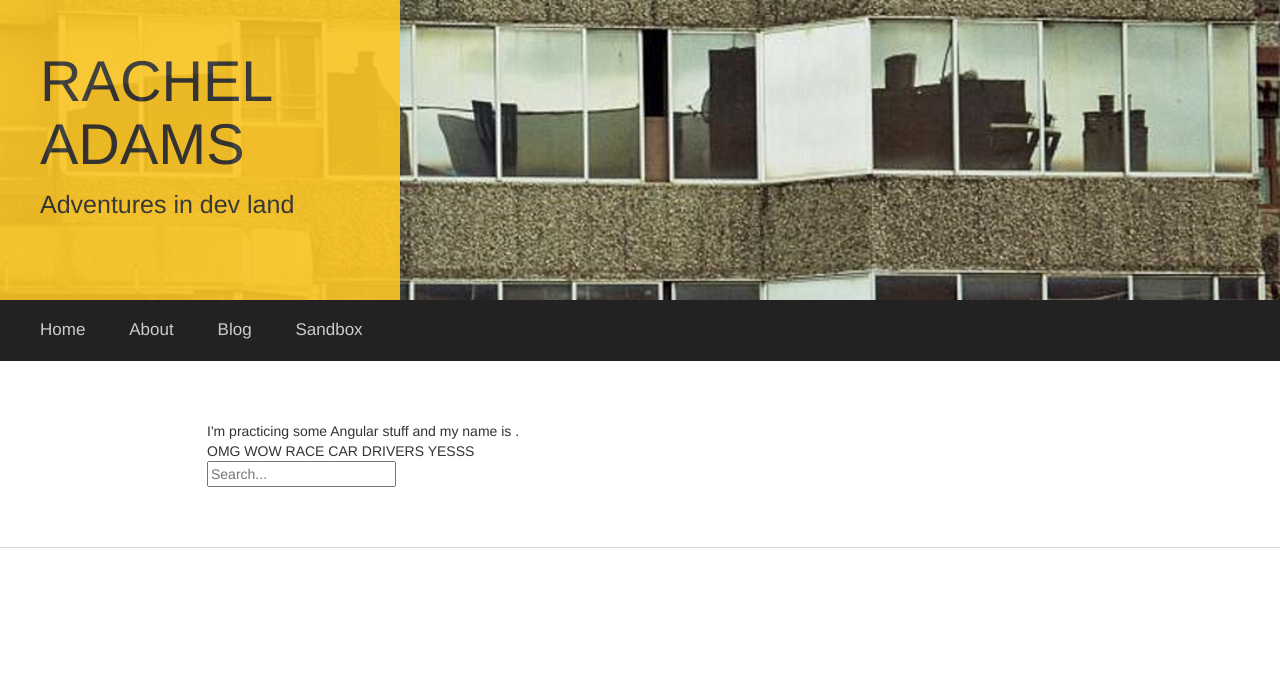
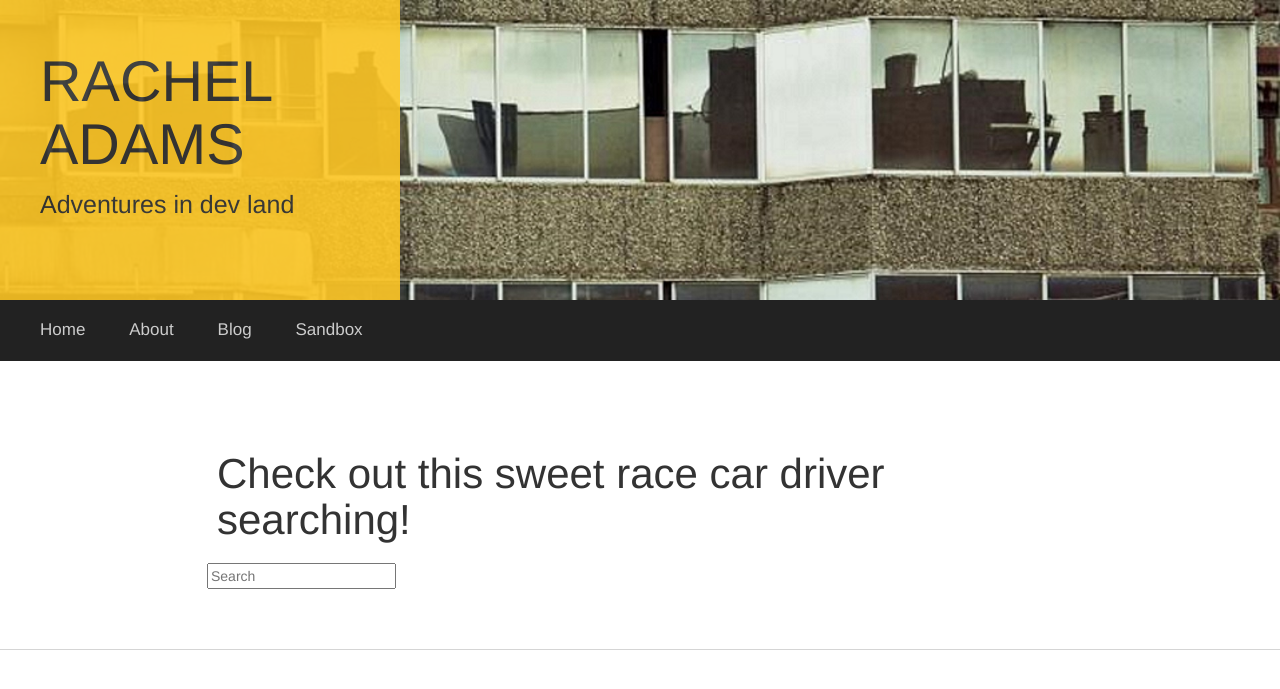
Before and after one commit to rachelAdams/rachelAdams.github.io, a Jekyll site: the page built from sandbox/angular.html, in a window 1280 px wide. Shown: the top 689 px of the page. Built offline with Jekyll 4.4.1, drawn with Linux system fonts in a browser that asks for light colours; nearby versions of some CDN libraries.

Commit message:
prettified

```diff
--- a/sandbox/angular.html
+++ b/sandbox/angular.html
@@ -2,11 +2,12 @@
 layout: default
 ---
 <div ng-controller="rachelCtrl">
-I'm practicing some Angular stuff and my name is <span ng-bind="name"></span>.
-<div>OMG WOW RACE CAR DRIVERS YESSS</div>
-<input type="text" ng-model="nameFilter" placeholder="Search..."/>
+<h1 style="padding:10px">Check out this sweet race car driver searching!</h1>
+<input type="text" ng-model="nameFilter" placeholder="Search"/>
 <div ng-repeat="driver in repos | orderBy: 'Driver.givenName'| filter: nameFilter">
-  <span ng-bind="driver.Driver.givenName"></span>
-  <span ng-bind="driver.Driver.familyName"></span>
+  <div style="padding:5px">
+    <span ng-bind="driver.Driver.givenName"></span>
+    <span ng-bind="driver.Driver.familyName"></span>
+  </div>
 </div>
 </div>
```
